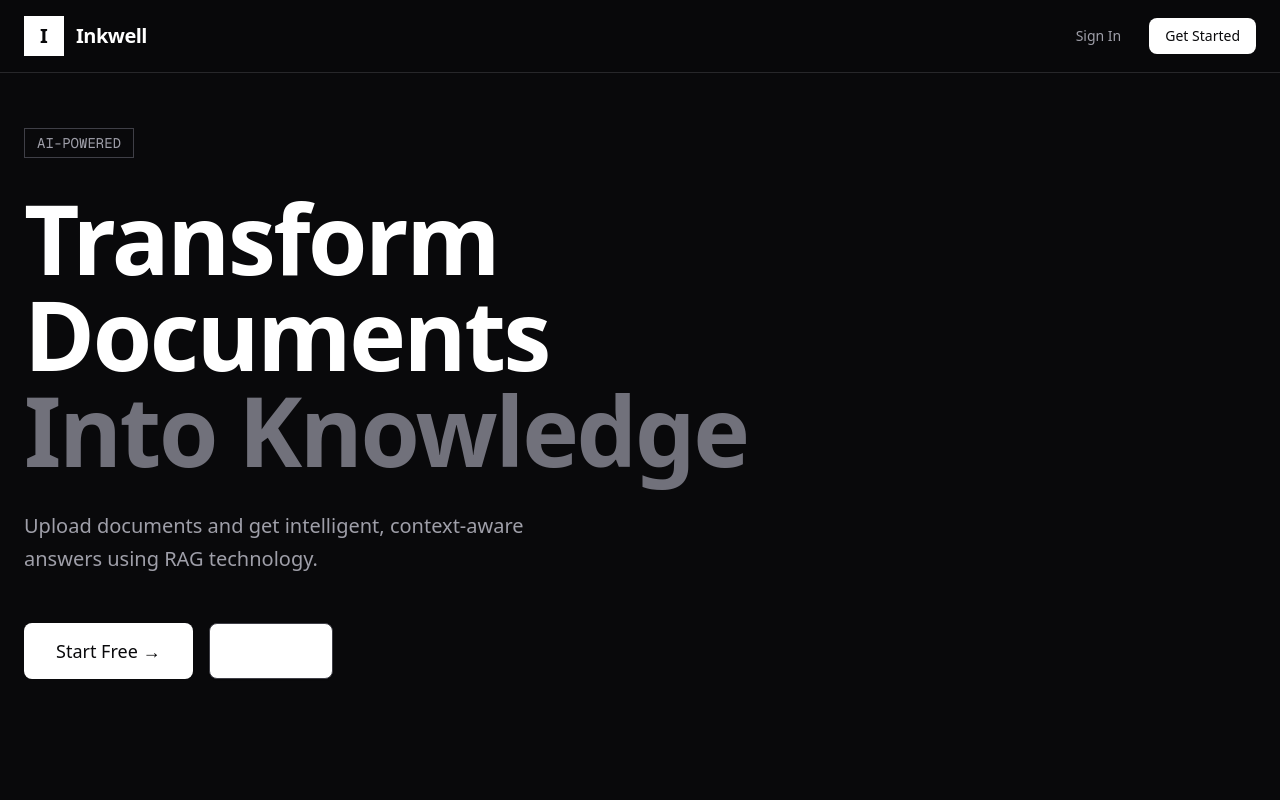
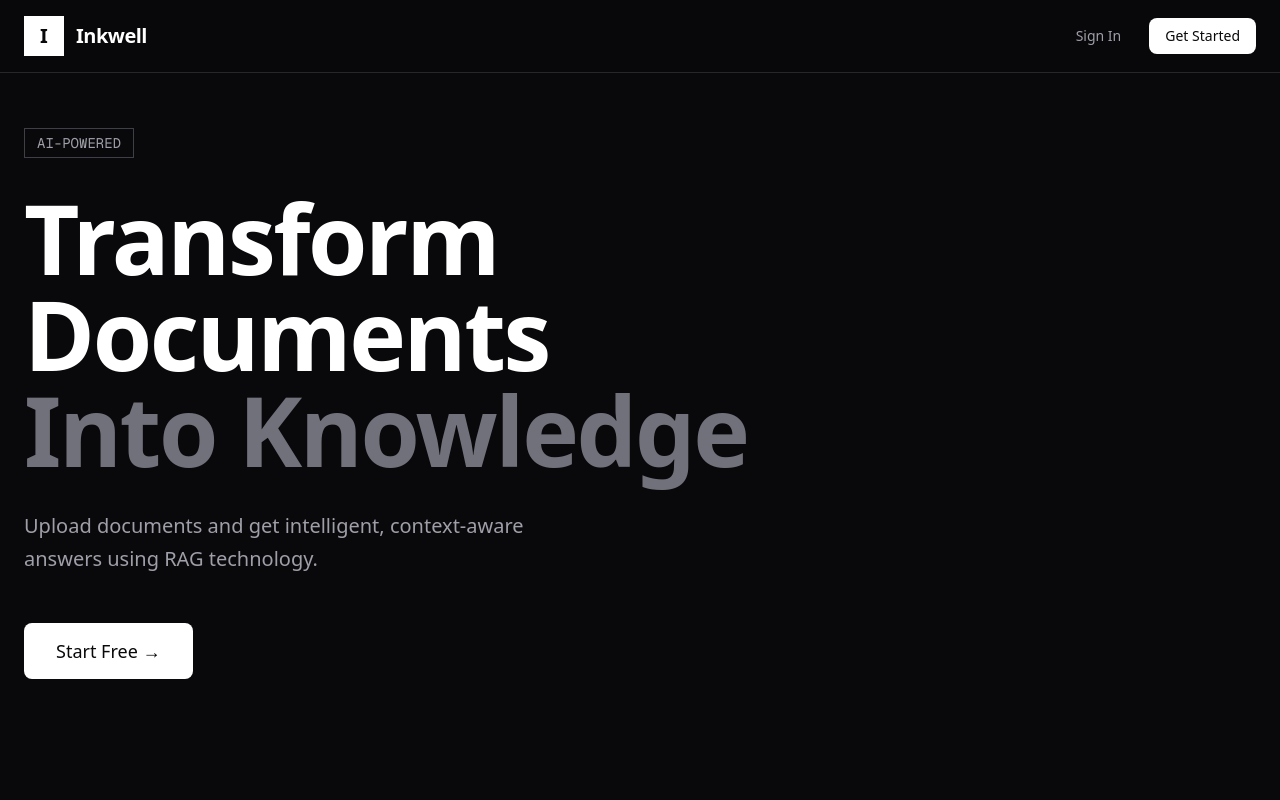
Before and after one commit to EstelitoBuenavista/RAG-app, a Next.js app: page / in a window 1280 px wide. Shown: the top 800 px of the page. Built offline with nearby package versions, Linux system fonts and the light colour scheme.

Commit message:
feat: removed empty button at home page

```diff
--- a/src/app/page.tsx
+++ b/src/app/page.tsx
@@ -84,15 +84,6 @@ export default function Home() {
                 Start Free →
               </Button>
             </Link>
-            <Link href="/login">
-              <Button
-                size="lg"
-                variant="outline"
-                className="h-14 px-8 border-zinc-700 text-white hover:bg-zinc-900 font-medium text-lg"
-              >
-                Sign In
-              </Button>
-            </Link>
           </motion.div>
         </motion.div>
 
```
